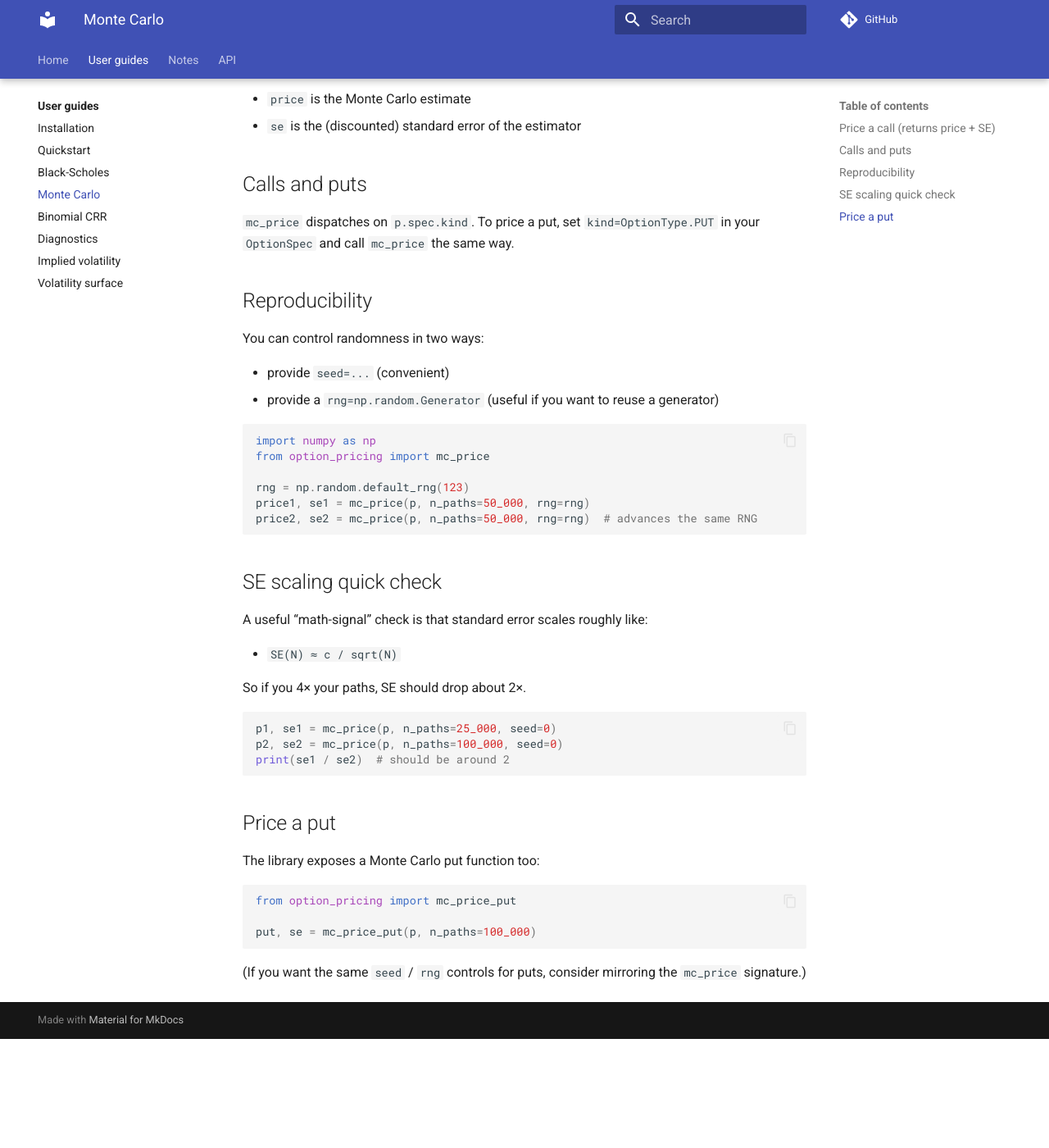
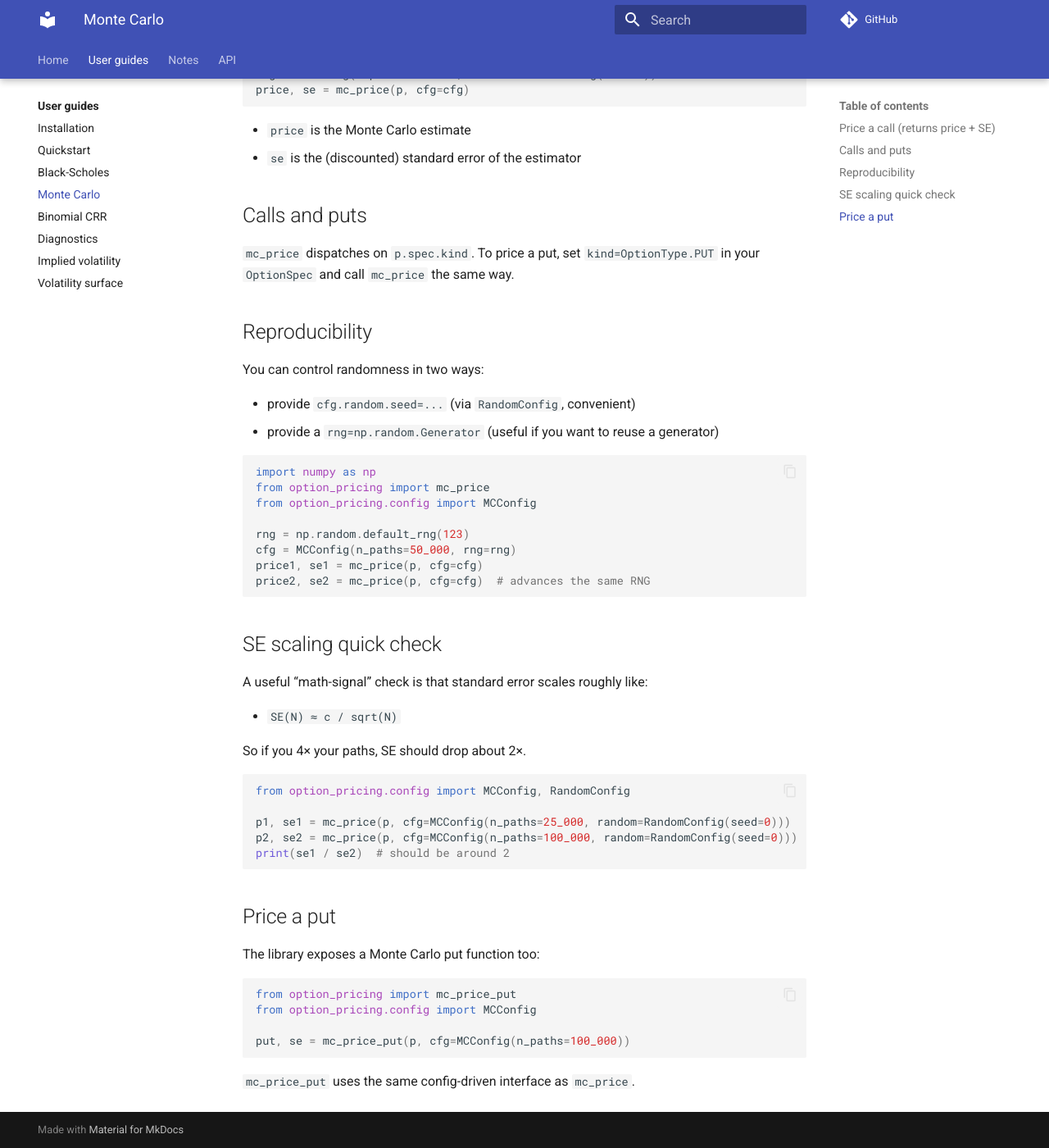
Before and after one commit to willemk-stack/option-pricing-library, an MkDocs documentation site: the page built from docs/user_guides/monte_carlo.md, in a window 1280 px wide and 1400 px high, scrolled down 356 px. Shown: the whole window at 82% size. Built offline with MkDocs 1.6.1 and Material for MkDocs 9.7.7, drawn with Linux system fonts in a browser that asks for light colours; comment, search, counter and statistics services are not loaded; before the commit the page ends 1623 px from its top, so only the background shows below that.

Commit message:
Added MCConfig usage

````diff
--- a/docs/user_guides/monte_carlo.md
+++ b/docs/user_guides/monte_carlo.md
@@ -6,8 +6,10 @@ The Monte Carlo pricer simulates terminal stock prices under risk-neutral GBM an
 
 ```python
 from option_pricing import mc_price
+from option_pricing.config import MCConfig, RandomConfig
 
-price, se = mc_price(p, n_paths=100_000, seed=0)
+cfg = MCConfig(n_paths=100_000, random=RandomConfig(seed=0))
+price, se = mc_price(p, cfg=cfg)
 ```
 
 - `price` is the Monte Carlo estimate
@@ -22,16 +24,18 @@ price, se = mc_price(p, n_paths=100_000, seed=0)
 
 You can control randomness in two ways:
 
-- provide `seed=...` (convenient)
+- provide `cfg.random.seed=...` (via `RandomConfig`, convenient)
 - provide a `rng=np.random.Generator` (useful if you want to reuse a generator)
 
 ```python
 import numpy as np
 from option_pricing import mc_price
+from option_pricing.config import MCConfig
 
 rng = np.random.default_rng(123)
-price1, se1 = mc_price(p, n_paths=50_000, rng=rng)
-price2, se2 = mc_price(p, n_paths=50_000, rng=rng)  # advances the same RNG
+cfg = MCConfig(n_paths=50_000, rng=rng)
+price1, se1 = mc_price(p, cfg=cfg)
+price2, se2 = mc_price(p, cfg=cfg)  # advances the same RNG
 ```
 
 ## SE scaling quick check
@@ -43,8 +47,10 @@ A useful “math-signal” check is that standard error scales roughly like:
 So if you 4× your paths, SE should drop about 2×.
 
 ```python
-p1, se1 = mc_price(p, n_paths=25_000, seed=0)
-p2, se2 = mc_price(p, n_paths=100_000, seed=0)
+from option_pricing.config import MCConfig, RandomConfig
+
+p1, se1 = mc_price(p, cfg=MCConfig(n_paths=25_000, random=RandomConfig(seed=0)))
+p2, se2 = mc_price(p, cfg=MCConfig(n_paths=100_000, random=RandomConfig(seed=0)))
 print(se1 / se2)  # should be around 2
 ```
 
@@ -54,8 +60,9 @@ The library exposes a Monte Carlo put function too:
 
 ```python
 from option_pricing import mc_price_put
+from option_pricing.config import MCConfig
 
-put, se = mc_price_put(p, n_paths=100_000)
+put, se = mc_price_put(p, cfg=MCConfig(n_paths=100_000))
 ```
 
-(If you want the same `seed` / `rng` controls for puts, consider mirroring the `mc_price` signature.)
+`mc_price_put` uses the same config-driven interface as `mc_price`.
````
Also changed, not shown: README.md (+6 -3 lines), docs/index.md (+3 -1 lines), 5 other files.
